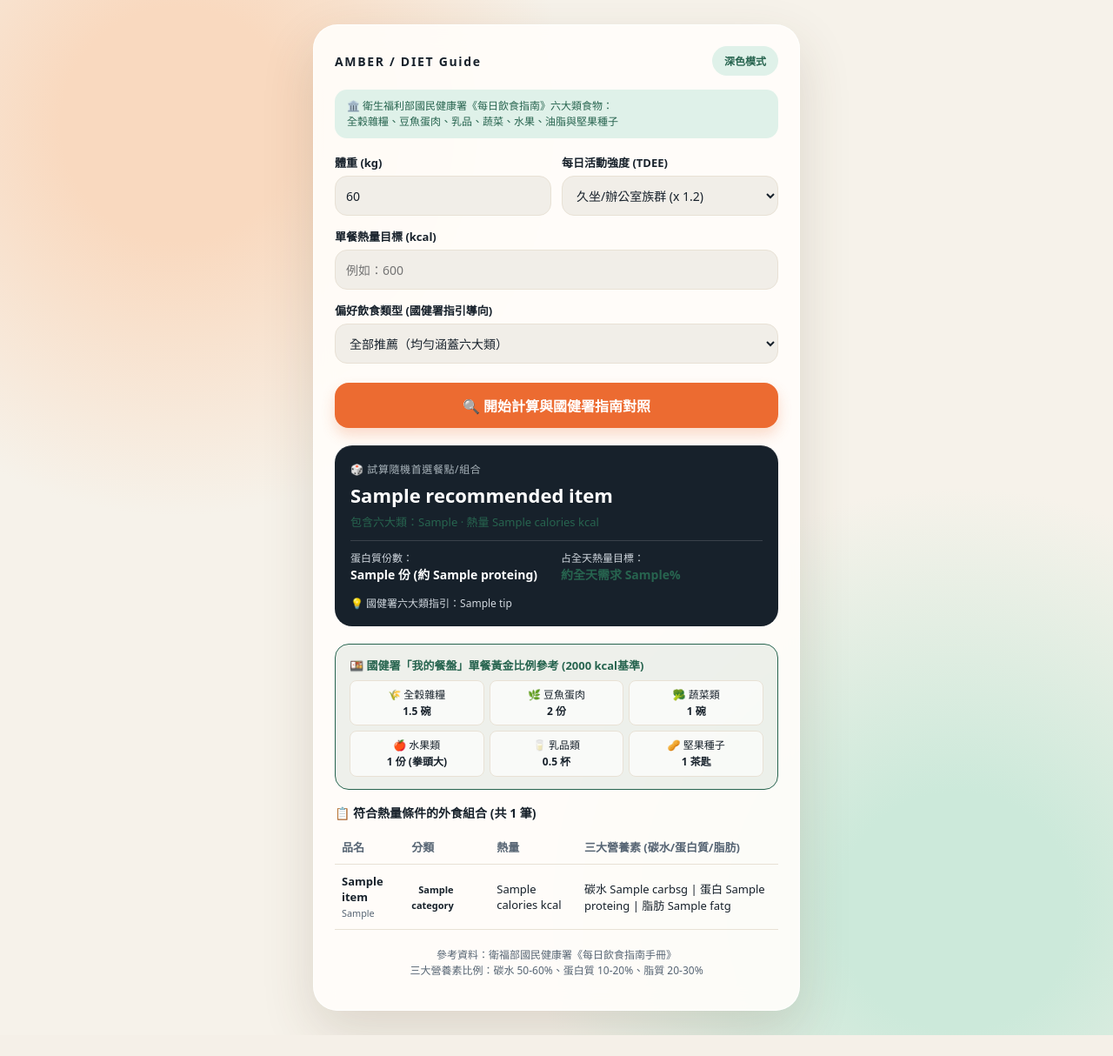
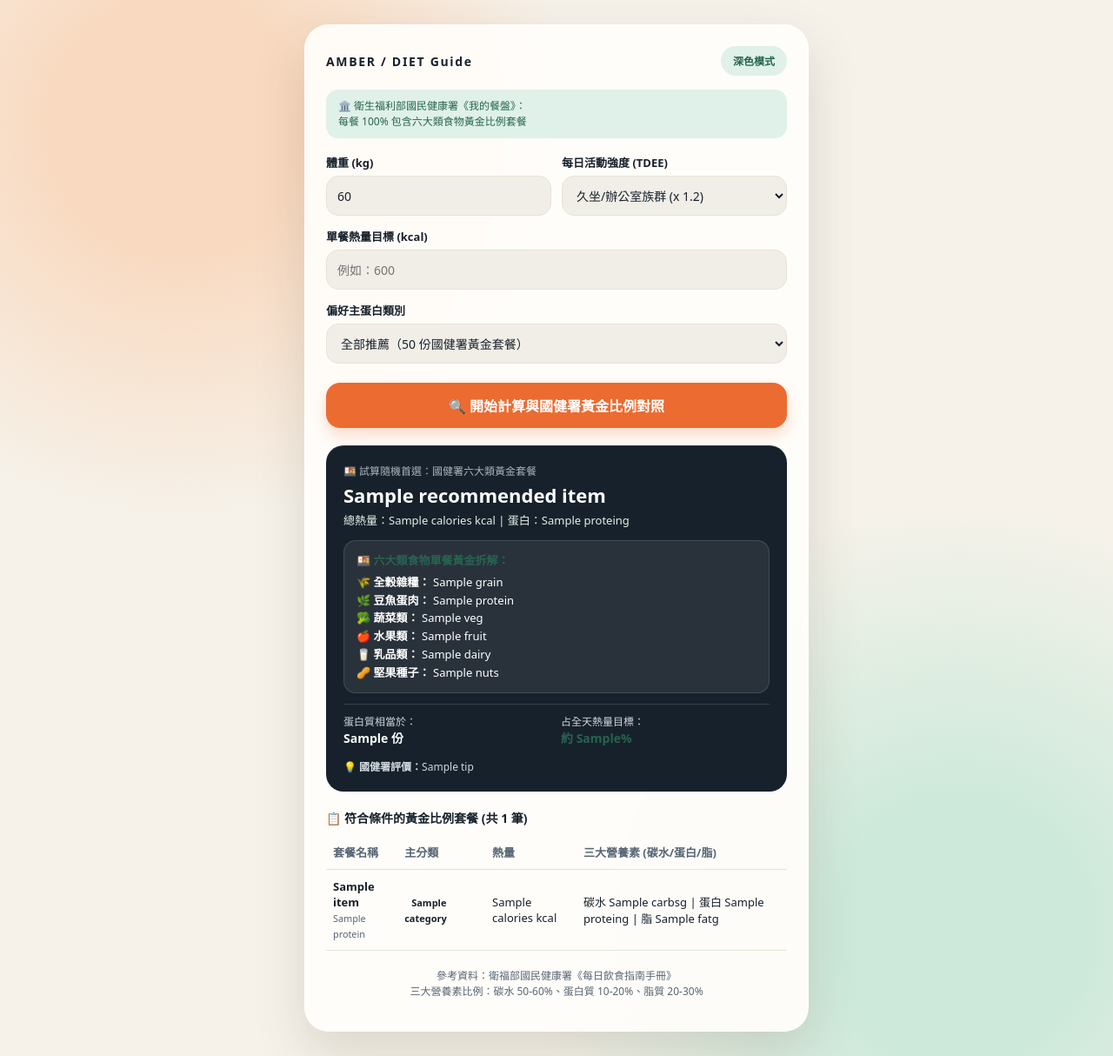
Before and after one commit to 3thyoungster-cell/ai-pythonanywhere, a Flask app: template templates/index.html in a window 1280 px wide. Shown: the whole page at 87% size. Before the commit the page ends 1190 px from the top, so only its background shows below. Run offline with Flask 3, Linux system fonts and the light colour scheme; the template is opened without the code that fills it: most values are stand-ins (such as "Sample title", 1, 10 or a date in 2020).

Commit message:
Refine index.html with title and style updates
Updated title and adjusted styles for the calculator layout. Enhanced form labels and button texts for clarity.

```diff
--- a/templates/index.html
+++ b/templates/index.html
@@ -3,7 +3,7 @@
 <head>
   <meta charset="utf-8">
   <meta name="viewport" content="width=device-width, initial-scale=1">
-  <title>琥珀健康飲食試算器 - 國健署指南版</title>
+  <title>琥珀健康飲食試算器 - 國健署黃金比例套餐版</title>
   <style>
     :root {
       --ink: #17212b;
@@ -15,7 +15,7 @@
       --orange-dark: #cf5120;
       --mint: #dff1e9;
       --mint-ink: #27644f;
-      --card-bg: rgba(255, 253, 250, 0.92);
+      --card-bg: rgba(255, 253, 250, 0.94);
       --input-bg: #f1eee8;
       --tag-bean: #2e7d32;
       --tag-fish: #0288d1;
@@ -41,7 +41,7 @@
     }
 
     .calculator {
-      width: min(100%, 560px);
+      width: min(100%, 580px);
       padding: 24px;
       background: var(--card-bg);
       border: 1px solid rgba(255, 255, 255, 0.85);
@@ -69,7 +69,6 @@
       font-size: 12px;
       font-weight: 600;
       cursor: pointer;
-      transition: background 0.2s ease;
     }
 
     .subtitle-banner {
@@ -83,103 +82,44 @@
       font-weight: 500;
     }
 
-    .form-row {
-      display: grid;
-      grid-template-columns: 1fr 1fr;
-      gap: 12px;
-    }
-
-    .form-group {
-      margin-bottom: 14px;
-      display: flex;
-      flex-direction: column;
-      gap: 6px;
-    }
-
+    .form-row { display: grid; grid-template-columns: 1fr 1fr; gap: 12px; }
+    .form-group { margin-bottom: 14px; display: flex; flex-direction: column; gap: 6px; }
     label { font-size: 13px; font-weight: 600; color: var(--ink); }
 
     input, select {
-      width: 100%;
-      min-height: 46px;
-      padding: 0 12px;
-      border: 1px solid var(--line);
-      border-radius: 14px;
-      background: var(--input-bg);
-      color: var(--ink);
-      font: inherit;
-      font-size: 14px;
-      outline: none;
-      transition: border-color 0.2s ease;
+      width: 100%; min-height: 46px; padding: 0 12px;
+      border: 1px solid var(--line); border-radius: 14px;
+      background: var(--input-bg); color: var(--ink); font: inherit; font-size: 14px; outline: none;
     }
 
-    input:focus, select:focus { border-color: var(--orange); }
-
     .submit-btn {
-      width: 100%;
-      min-height: 52px;
-      margin-top: 8px;
-      border: 0;
-      border-radius: 16px;
-      color: #fff;
-      background: var(--orange);
-      font: inherit;
-      font-size: 16px;
-      font-weight: 700;
-      cursor: pointer;
-      box-shadow: 0 8px 16px rgba(236, 107, 49, 0.24);
-      transition: transform 0.12s ease, background 0.12s ease;
+      width: 100%; min-height: 52px; margin-top: 8px; border: 0; border-radius: 16px;
+      color: #fff; background: var(--orange); font: inherit; font-size: 16px; font-weight: 700;
+      cursor: pointer; box-shadow: 0 8px 16px rgba(236, 107, 49, 0.24);
     }
 
-    .submit-btn:hover {
-      background: var(--orange-dark);
-      transform: translateY(-2px);
-    }
-
-    .msg-box {
-      margin-top: 16px;
-      padding: 12px 16px;
-      border-radius: 14px;
-      font-size: 13px;
-      line-height: 1.5;
-    }
-
+    .msg-box { margin-top: 16px; padding: 12px 16px; border-radius: 14px; font-size: 13px; line-height: 1.5; }
     .msg-box.error { background: #fde8e8; color: #c53030; border: 1px solid #feb2b2; }
     .msg-box.warning { background: #fffaf0; color: #9c4221; border: 1px solid #fbd38d; }
 
-    .hpa-six-card {
-      margin-top: 18px;
-      padding: 14px 16px;
-      background: rgba(39, 100, 79, 0.08);
-      border: 1px solid var(--mint-ink);
-      border-radius: 16px;
-      font-size: 12px;
-      line-height: 1.6;
-    }
-    .hpa-six-card h4 { margin: 0 0 6px 0; font-size: 13px; color: var(--mint-ink); }
-    .hpa-six-grid { display: grid; grid-template-columns: repeat(3, 1fr); gap: 6px; margin-top: 6px; text-align: center; }
-    .hpa-six-item { background: rgba(255, 255, 255, 0.6); padding: 6px 4px; border-radius: 8px; border: 1px solid var(--line); }
-
+    /* 國健署黃金比例首選卡片 */
     .recommend-screen {
-      margin-top: 20px;
-      padding: 18px;
-      border-radius: 20px;
-      background: var(--ink);
-      color: #fff;
-      box-shadow: inset 0 1px 0 rgba(255, 255, 255, 0.09);
+      margin-top: 20px; padding: 20px; border-radius: 20px;
+      background: var(--ink); color: #fff; box-shadow: inset 0 1px 0 rgba(255, 255, 255, 0.09);
     }
 
-    .recommend-title { font-size: 12px; color: #aab5bc; margin-bottom: 6px; letter-spacing: .05em; }
-    .recommend-name { font-size: 22px; font-weight: 700; color: #fff; margin-bottom: 6px; }
-    .recommend-meta { font-size: 13px; color: var(--mint-ink); margin-bottom: 12px; }
+    .recommend-title { font-size: 12px; color: #aab5bc; margin-bottom: 4px; }
+    .recommend-name { font-size: 22px; font-weight: 700; color: #fff; margin-bottom: 4px; }
+    .recommend-meta { font-size: 13px; color: var(--mint); margin-bottom: 14px; }
+
+    .six-group-box {
+      background: rgba(255, 255, 255, 0.08); padding: 12px 14px; border-radius: 14px;
+      font-size: 13px; line-height: 1.6; margin-bottom: 12px; border: 1px solid rgba(255, 255, 255, 0.12);
+    }
 
     .hpa-info-grid {
-      display: grid;
-      grid-template-columns: 1fr 1fr;
-      gap: 10px;
-      padding-top: 10px;
-      border-top: 1px solid rgba(255, 255, 255, 0.15);
-      font-size: 12px;
-      color: #d0d7de;
+      display: grid; grid-template-columns: 1fr 1fr; gap: 10px; padding-top: 10px;
+      border-top: 1px solid rgba(255, 255, 255, 0.15); font-size: 12px; color: #d0d7de;
     }
 
     .results-area { margin-top: 20px; }
@@ -193,47 +133,36 @@
     .tag-豆 { background: #e8f5e9; color: var(--tag-bean); }
     .tag-魚 { background: #e1f5fe; color: var(--tag-fish); }
     .tag-蛋 { background: #fff3e0; color: var(--tag-egg); }
-    .tag-肉 { background: #ffebee; color: var(--tag-meat); }
+    .tag-蛋肉 { background: #ffebee; color: var(--tag-meat); }
     .tag-全穀 { background: #efebe9; color: var(--tag-grain); }
     .tag-蔬菜 { background: #e8f5e9; color: var(--tag-veg); }
 
     .hint { margin-top: 20px; color: var(--muted); font-size: 12px; text-align: center; line-height: 1.5; }
 
+    /* 深色模式優化 */
     .dark {
-      --paper: #121921;
-      --panel: #1e2933;
-      --ink: #f0f4f8;
-      --muted: #94a3b8;
-      --line: #334155;
-      --card-bg: rgba(30, 41, 51, 0.94);
-      --input-bg: #283542;
-      --mint: #1e3a30;
-      --mint-ink: #6ee7b7;
+      --paper: #121921; --panel: #1e2933; --ink: #f0f4f8; --muted: #94a3b8;
+      --line: #334155; --card-bg: rgba(30, 41, 51, 0.94); --input-bg: #283542;
+      --mint: #1e3a30; --mint-ink: #6ee7b7;
     }
 
     .dark input, .dark select { color: #f8fafc; border-color: #475569; }
-    .dark .hpa-six-card { background: rgba(110, 231, 183, 0.08); border-color: #059669; }
-    .dark .hpa-six-item { background: rgba(30, 41, 51, 0.8); border-color: #334155; color: #cbd5e1; }
-    .dark .msg-box.error { background: #451212; color: #fca5a5; border-color: #991b1b; }
-    .dark .msg-box.warning { background: #45240f; color: #fde047; border-color: #854d0e; }
+    .dark .msg-box.error { background: #451212; color: #fca5a5; }
+    .dark .msg-box.warning { background: #45240f; color: #fde047; }
 
-    @media (max-width: 480px) {
-      .form-row { grid-template-columns: 1fr; }
-      .calculator { padding: 18px; }
-      .hpa-six-grid { grid-template-columns: repeat(2, 1fr); }
-    }
+    @media (max-width: 480px) { .form-row { grid-template-columns: 1fr; } .calculator { padding: 18px; } }
   </style>
 </head>
 <body>
-  <main class="calculator" aria-label="琥珀健康飲食試算器">
+  <main class="calculator">
     <div class="top">
       <span class="brand">AMBER / DIET Guide</span>
       <button class="mode" id="theme" type="button">深色模式</button>
     </div>
 
     <div class="subtitle-banner">
-      🏛️ 衛生福利部國民健康署《每日飲食指南》六大類食物：<br>
-      全穀雜糧、豆魚蛋肉、乳品、蔬菜、水果、油脂與堅果種子
+      🏛️ 衛生福利部國民健康署《我的餐盤》：<br>
+      每餐 100% 包含六大類食物黃金比例套餐
     </div>
 
     <form method="POST" action="/">
@@ -259,18 +188,18 @@
       </div>
 
       <div class="form-group">
-        <label for="category">偏好飲食類型 (國健署指引導向)</label>
+        <label for="category">偏好主蛋白類別</label>
         <select id="category" name="category">
-          <option value="ALL">全部推薦（均勻涵蓋六大類）</option>
+          <option value="ALL">全部推薦（50 份國健署黃金套餐）</option>
           <option value="豆">🌿 豆類優先（植物蛋白、高纖無膽固醇）</option>
-          <option value="魚">🐟 魚類/海鮮（富含 Omega-3 不飽和脂肪酸）</option>
-          <option value="全穀">🌾 全穀雜糧（未精製為主、低 GI 穩定血糖）</option>
-          <option value="蔬菜">🥦 高纖蔬菜組合（富含植化素與維生素）</option>
-          <option value="蛋肉">🥚🥩 蛋肉補充（優質蛋白、白肉優先於紅肉）</option>
+          <option value="魚">🐟 魚類/海鮮（富含 Omega-3）</option>
+          <option value="蛋">🥚 雞蛋補充（優質完全蛋白）</option>
+          <option value="蛋肉">🥩 白肉/精瘦肉（白肉優先於紅肉）</option>
+          <option value="全穀">🌾 全穀/蔬食導向（未精製高纖）</option>
         </select>
       </div>
 
-      <button class="submit-btn" type="submit">🔍 開始計算與國健署指南對照</button>
+      <button class="submit-btn" type="submit">🔍 開始計算與國健署黃金比例對照</button>
     </form>
 
     {% if error_message %}
@@ -282,50 +211,48 @@
     {% endif %}
 
     {% if recommended_item %}
-      <section class="recommend-screen" aria-live="polite">
-        <div class="recommend-title">🎲 試算隨機首選餐點/組合</div>
+      <section class="recommend-screen">
+        <div class="recommend-title">🍱 試算隨機首選：國健署六大類黃金套餐</div>
         <div class="recommend-name">{{ recommended_item.name }}</div>
-        <div class="recommend-meta">包含六大類：{{ recommended_item.hpaGroup }} · 熱量 {{ recommended_item.calories }} kcal</div>
+        <div class="recommend-meta">總熱量：{{ recommended_item.calories }} kcal | 蛋白：{{ recommended_item.protein }}g</div>
+
+        <div class="six-group-box">
+          <div style="font-weight:bold; margin-bottom:4px; color:var(--mint-ink);">🍱 六大類食物單餐黃金拆解：</div>
+          🌾 <b>全穀雜糧：</b> {{ recommended_item.hpa.grain }}<br>
+          🌿 <b>豆魚蛋肉：</b> {{ recommended_item.hpa.protein }}<br>
+          🥦 <b>蔬菜類：</b> {{ recommended_item.hpa.veg }}<br>
+          🍎 <b>水果類：</b> {{ recommended_item.hpa.fruit }}<br>
+          🥛 <b>乳品類：</b> {{ recommended_item.hpa.dairy }}<br>
+          🥜 <b>堅果種子：</b> {{ recommended_item.hpa.nuts }}
+        </div>
 
         <div class="hpa-info-grid">
-          <div>蛋白質份數：<br><strong style="color:#fff; font-size:14px;">{{ calc_data.protein_portion }} 份 (約 {{ recommended_item.protein }}g)</strong></div>
-          <div>占全天熱量目標：<br><strong style="color:var(--mint-ink); font-size:14px;">約全天需求 {{ calc_data.meal_tdee_ratio }}%</strong></div>
-          <div style="grid-column: span 2; padding-top:4px;">💡 國健署六大類指引：{{ recommended_item.tip }}</div>
+          <div>蛋白質相當於：<br><strong style="color:#fff; font-size:14px;">{{ calc_data.protein_portion }} 份</strong></div>
+          <div>占全天熱量目標：<br><strong style="color:var(--mint-ink); font-size:14px;">約 {{ calc_data.meal_tdee_ratio }}%</strong></div>
+          <div style="grid-column: span 2; padding-top:4px;">💡 <b>國健署評價：</b>{{ recommended_item.tip }}</div>
         </div>
       </section>
     {% endif %}
 
     {% if results %}
       <section class="results-area">
-        <div class="hpa-six-card">
-          <h4>🍱 國健署「我的餐盤」單餐黃金比例參考 (2000 kcal基準)</h4>
-          <div class="hpa-six-grid">
-            <div class="hpa-six-item">🌾 全穀雜糧<br><b>1.5 碗</b></div>
-            <div class="hpa-six-item">🌿 豆魚蛋肉<br><b>2 份</b></div>
-            <div class="hpa-six-item">🥦 蔬菜類<br><b>1 碗</b></div>
-            <div class="hpa-six-item">🍎 水果類<br><b>1 份 (拳頭大)</b></div>
-            <div class="hpa-six-item">🥛 乳品類<br><b>0.5 杯</b></div>
-            <div class="hpa-six-item">🥜 堅果種子<br><b>1 茶匙</b></div>
-          </div>
-        </div>
-
-        <div class="results-title" style="margin-top:16px;">📋 符合熱量條件的外食組合 (共 {{ results|length }} 筆)</div>
+        <div class="results-title">📋 符合條件的黃金比例套餐 (共 {{ results|length }} 筆)</div>
         <table>
           <thead>
             <tr>
-              <th>品名</th>
-              <th>分類</th>
+              <th>套餐名稱</th>
+              <th>主分類</th>
               <th>熱量</th>
-              <th>三大營養素 (碳水/蛋白質/脂肪)</th>
+              <th>三大營養素 (碳水/蛋白/脂)</th>
             </tr>
           </thead>
           <tbody>
             {% for item in results %}
             <tr>
-              <td><strong>{{ item.name }}</strong><br><small style="color:var(--muted);">{{ item.hpaGroup }}</small></td>
+              <td><strong>{{ item.name }}</strong><br><small style="color:var(--muted);">{{ item.hpa.protein }}</small></td>
               <td><span class="tag tag-{{ item.category }}">{{ item.category }}</span></td>
               <td>{{ item.calories }} kcal</td>
-              <td>碳水 {{ item.carbs }}g | 蛋白 {{ item.protein }}g | 脂肪 {{ item.fat }}g</td>
+              <td>碳水 {{ item.carbs }}g | 蛋白 {{ item.protein }}g | 脂 {{ item.fat }}g</td>
             </tr>
             {% endfor %}
           </tbody>
```
